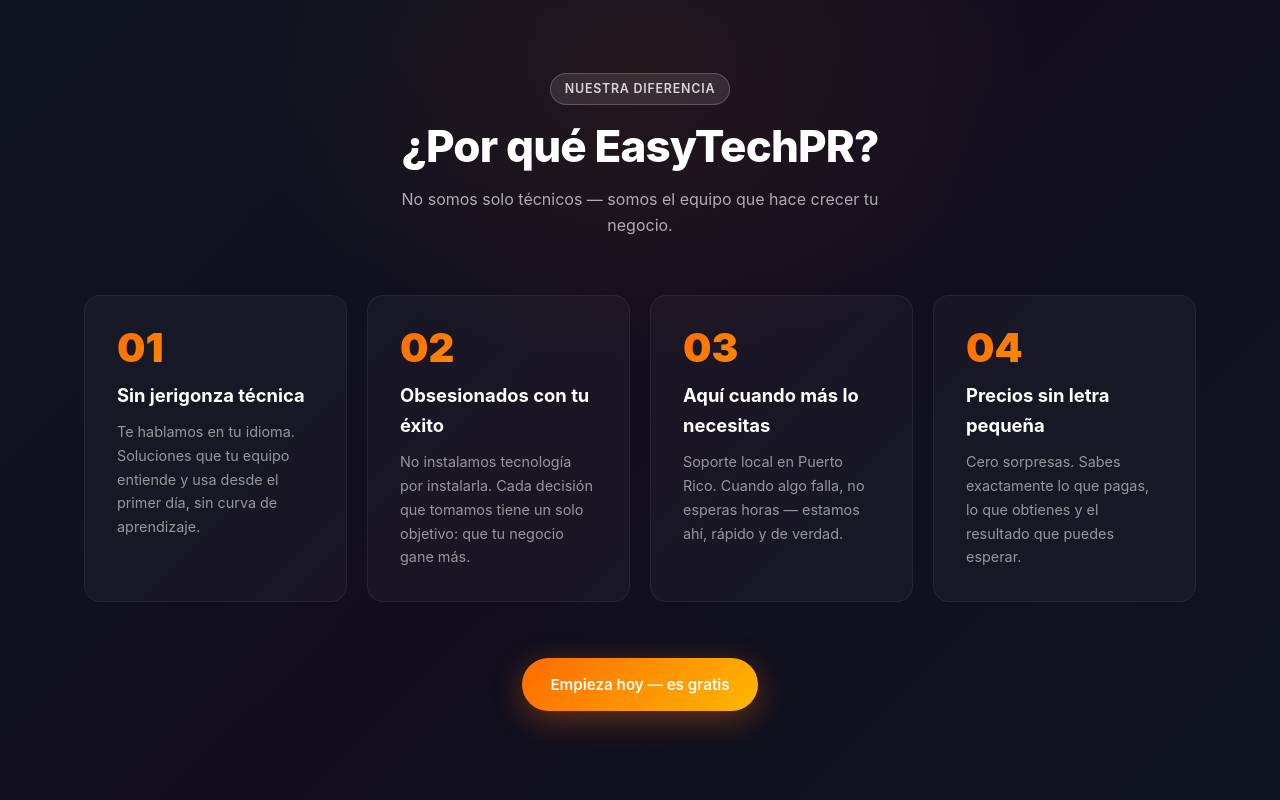
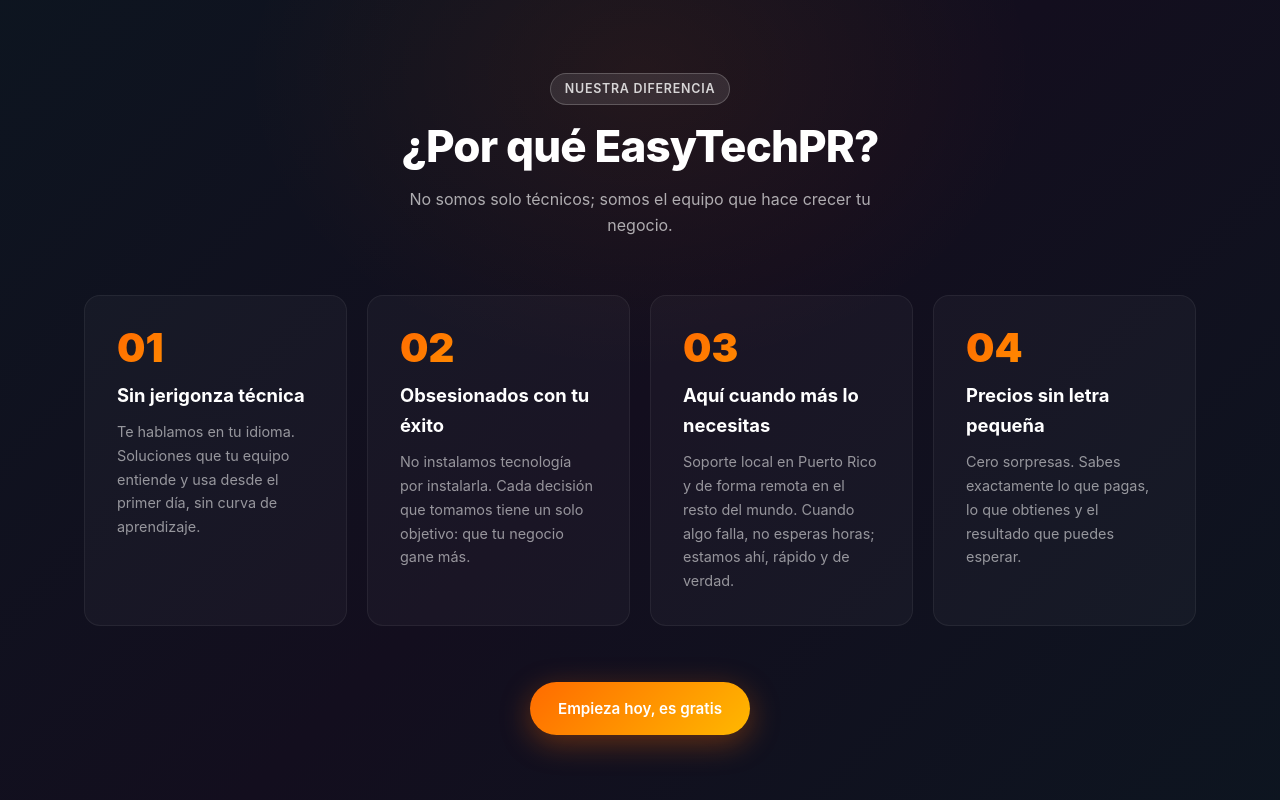
Before and after one commit to Jengaup/Easytechpr, a plain HTML site: page index.html in a window 1280 px wide. Shown: the part 1918-2718 px from the top of the page. Drawn offline with Linux system fonts and the light colour scheme.

Commit message:
Update index.html

```diff
--- a/index.html
+++ b/index.html
@@ -63,7 +63,7 @@
       </h1>
       <p class="hero-slogan" id="typewriterTarget" data-i18n="hero.slogan">Tu negocio merece tecnología que sí funciona</p>
       <p class="hero-sub" data-i18n="hero.sub">
-        Cada minuto de falla tecnológica te cuesta dinero.<br />Nosotros lo evitamos — para siempre.
+        Cada minuto de falla tecnológica te cuesta dinero.<br />Nosotros lo evitamos; para siempre.
       </p>
 
       <div class="hero-cta">
@@ -152,7 +152,7 @@
       <div class="section-head light" data-reveal>
         <span class="section-tag" data-i18n="why.tag">Nuestra diferencia</span>
         <h2 data-i18n="why.title">¿Por qué EasyTechPR?</h2>
-        <p data-i18n="why.sub">No somos solo técnicos — somos el equipo que hace crecer tu negocio.</p>
+        <p data-i18n="why.sub">No somos solo técnicos; somos el equipo que hace crecer tu negocio.</p>
       </div>
 
       <div class="why-grid">
@@ -169,7 +169,7 @@
         <div class="why-card" data-reveal data-reveal-delay="200">
           <div class="why-num">03</div>
           <h3 data-i18n="why.r3.title">Aquí cuando más lo necesitas</h3>
-          <p data-i18n="why.r3.desc">Soporte local en Puerto Rico. Cuando algo falla, no esperas horas — estamos ahí, rápido y de verdad.</p>
+          <p data-i18n="why.r3.desc">Soporte local en Puerto Rico y de forma remota en el resto del mundo. Cuando algo falla, no esperas horas; estamos ahí, rápido y de verdad.</p>
         </div>
         <div class="why-card" data-reveal data-reveal-delay="300">
           <div class="why-num">04</div>
@@ -179,7 +179,7 @@
       </div>
 
       <div class="why-cta">
-        <a href="#contact" class="btn btn-primary" data-i18n="why.cta">Empieza hoy — es gratis</a>
+        <a href="#contact" class="btn btn-primary" data-i18n="why.cta">Empieza hoy, es gratis</a>
       </div>
     </div>
   </section>
```
